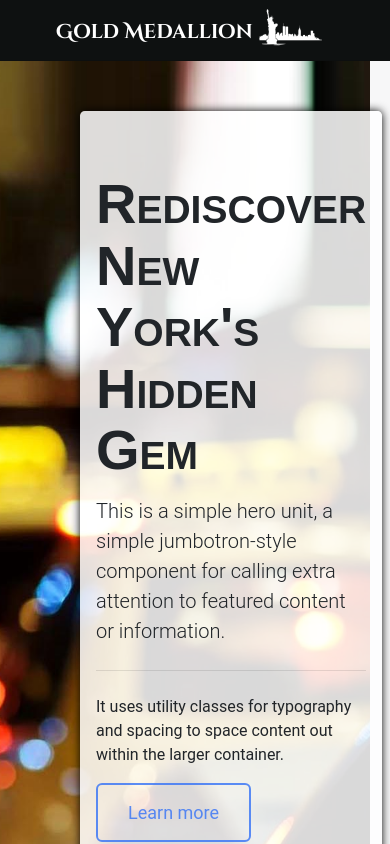
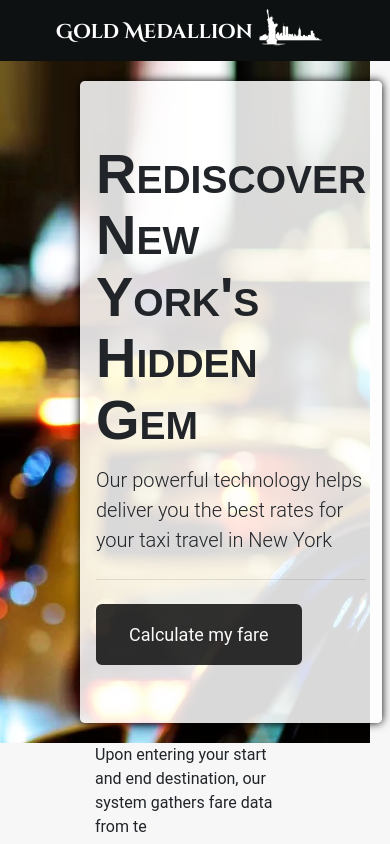
Before and after one commit to hughhhuang/gold_medallion, a React (Create React App) app: page /dashboard in a window 390 px wide. Built offline with nearby package versions, Linux system fonts and the light colour scheme.

Commit message:
separated pages

```diff
--- /dev/null
+++ b/src/components/Calculations.js
@@ -0,0 +1,18 @@
+import React, { Component } from 'react'
+import { Link } from 'react-router-dom'
+import Charts from './Charts'
+class Calculations extends Component {
+  render() {
+    return (
+      <div className="content">
+        <div className="container-fluid">
+          <div className="row">
+            <Charts />
+          </div>
+        </div>
+      </div>
+    )
+  }
+}
+
+export default Calculations
--- /dev/null
+++ b/src/components/Charts.js
@@ -0,0 +1,86 @@
+import React, { Component } from 'react'
+import ChartistGraph from 'react-chartist'
+import Jumbotron from './Jumbotron'
+
+class Charts extends Component {
+  render() {
+    let dataPie = {
+      labels: ["40%", "20%", "40%"],
+      series: [40, 20, 40]
+    }
+    let dataSales = {
+      labels: [
+        "9:00AM",
+        "12:00AM",
+        "3:00PM",
+        "6:00PM",
+        "9:00PM",
+        "12:00PM",
+        "3:00AM",
+        "6:00AM"
+      ],
+      series: [
+        [287, 385, 490, 492, 554, 586, 698, 695],
+        [67, 152, 143, 240, 287, 335, 435, 437],
+        [23, 113, 67, 108, 190, 239, 307, 308]
+      ]
+    }
+    return (
+      <div className="content">
+        <div className="container-fluid">
+            <div className="row">
+            <div className="col-md-4">
+              <div className="card ">
+                <div className="card-header ">
+                  <h4 className="card-title">Email Statistics</h4>
+                  <p className="card-category">Last Campaign Performance</p>
+                </div>
+                <div className="card-body ">
+                  <ChartistGraph data={dataPie} type="Pie" />
+                  <div className="legend">
+                    <i className="fa fa-circle text-info"></i> Open
+                                        <i className="fa fa-circle text-danger"></i> Bounce
+                                        <i className="fa fa-circle text-warning"></i> Unsubscribe
+                                    </div>
+                  <hr />
+                  <div className="stats">
+                    <i className="fa fa-clock-o"></i> Campaign sent 2 days ago
+                                    </div>
+                </div>
+              </div>
+            </div>
+            <div className="col-md-8">
+              <div className="card">
+                <div className="card-header ">
+                  <h4 className="card-title">Users Behavior</h4>
+                  <p className="card-category">24 Hours performance</p>
+                </div>
+                <div className="card-body ">
+                  <ChartistGraph data={dataSales} type="Line" />
+                </div>
+                <div className="card-footer ">
+                  <div className="legend">
+                    <i className="fa fa-circle text-info"></i> Open
+                    <i className="fa fa-circle text-danger"></i> Click
+                    <i className="fa fa-circle text-warning"></i> Click Second Time
+                </div>
+                  <hr />
+                  <div className="stats">
+                    <i className="fa fa-history"></i> Updated 3 minutes ago
+                  </div>
+                </div>
+              </div>
+            </div>
+
+          </div>
+
+          <div className="row">
+          <iframe src="https://public.tableau.com/shared/C5GHF3G5T?:display_count=y&:origin=viz_share_link?:showVizHome=no&:embed=true" width="800" height="600"></iframe>
+          </div>
+        </div>
+      </div>
+    )
+  }
+}
+
+export default Charts
--- a/src/components/Dashboard.js
+++ b/src/components/Dashboard.js
@@ -4,27 +4,7 @@ import Jumbotron from './Jumbotron'
 
 class Dashboard extends Component {
   render() {
-    let dataPie = {
-      labels: ["40%", "20%", "40%"],
-      series: [40, 20, 40]
-    }
-    let dataSales = {
-      labels: [
-        "9:00AM",
-        "12:00AM",
-        "3:00PM",
-        "6:00PM",
-        "9:00PM",
-        "12:00PM",
-        "3:00AM",
-        "6:00AM"
-      ],
-      series: [
-        [287, 385, 490, 492, 554, 586, 698, 695],
-        [67, 152, 143, 240, 287, 335, 435, 437],
-        [23, 113, 67, 108, 190, 239, 307, 308]
-      ]
-    }
+
     return (
       <div className="content">
         <div className="container-fluid">
@@ -33,52 +13,14 @@ class Dashboard extends Component {
           </div>
           <div className="row">
             <div className="col-md-4">
-              <div className="card ">
-                <div className="card-header ">
-                  <h4 className="card-title">Email Statistics</h4>
-                  <p className="card-category">Last Campaign Performance</p>
-                </div>
-                <div className="card-body ">
-                  <ChartistGraph data={dataPie} type="Pie" />
-                  <div className="legend">
-                    <i className="fa fa-circle text-info"></i> Open
-                                        <i className="fa fa-circle text-danger"></i> Bounce
-                                        <i className="fa fa-circle text-warning"></i> Unsubscribe
-                                    </div>
-                  <hr />
-                  <div className="stats">
-                    <i className="fa fa-clock-o"></i> Campaign sent 2 days ago
-                                    </div>
-                </div>
-              </div>
+              <p>Upon entering your start and end destination, our system gathers fare data from te </p>
             </div>
-            <div className="col-md-8">
-              <div className="card">
-                <div className="card-header ">
-                  <h4 className="card-title">Users Behavior</h4>
-                  <p className="card-category">24 Hours performance</p>
-                </div>
-                <div className="card-body ">
-                  <ChartistGraph data={dataSales} type="Line" />
-                </div>
-                <div className="card-footer ">
-                  <div className="legend">
-                    <i className="fa fa-circle text-info"></i> Open
-                    <i className="fa fa-circle text-danger"></i> Click
-                    <i className="fa fa-circle text-warning"></i> Click Second Time
-                </div>
-                  <hr />
-                  <div className="stats">
-                    <i className="fa fa-history"></i> Updated 3 minutes ago
-                  </div>
-                </div>
-              </div>
+            <div className="col-md-4">
+              <p>Step 2</p>
             </div>
-
-          </div>
-
-          <div className="row">
-          <iframe src="https://public.tableau.com/shared/C5GHF3G5T?:display_count=y&:origin=viz_share_link?:showVizHome=no&:embed=true" width="800" height="600"></iframe>
+            <div className="col-md-4">
+              <p>Step 3: We compare prices to Uber and Lyft</p>
+            </div>
           </div>
         </div>
       </div>
--- a/src/components/Jumbotron.js
+++ b/src/components/Jumbotron.js
@@ -1,15 +1,17 @@
 import React, { Component } from 'react'
-
+import { Link } from 'react-router-dom'
+import Calculations from './Calculations'
 class Jumbotron extends Component{
     render(){
         return(
             <div className="jumbotron">
                 <h1 className="display-4">Rediscover New York's Hidden Gem</h1>
-                <p className="lead">This is a simple hero unit, a simple jumbotron-style component for calling extra attention to featured content or information.</p>
+                <p className="lead">Our powerful technology helps deliver you the best rates for your taxi travel in New York</p>
                 <hr className="my-4"></hr>
-                <p>It uses utility classes for typography and spacing to space content out within the larger container.</p>
                 <p className="lead">
-                    <a className="btn btn-primary btn-lg" href="#" role="button">Learn more</a>
+                    <Link className="btn btn-primary btn-lg" id='jumbo-button' to='/calculations'>
+                        Calculate my fare
+                    </Link>
                 </p>
             </div>
         )
--- a/src/components/Main.js
+++ b/src/components/Main.js
@@ -4,6 +4,7 @@ import Footer from './Footer'
 import { Switch, Route, Redirect } from 'react-router-dom'
 import Dashboard from './Dashboard'
 import UserProfile from './UserProfile'
+import Calculations from './Calculations'
 
 class Main extends Component {
   render() {
@@ -13,6 +14,7 @@ class Main extends Component {
         <Switch>
           <Route path="/dashboard" component={Dashboard} />
           <Route path="/profile" component={UserProfile} />
+          <Route path="/calculations" component={Calculations} />
           <Redirect from='*' to='/dashboard' />
         </Switch>
         <Footer />
--- a/src/index.css
+++ b/src/index.css
@@ -98,7 +98,8 @@ code {
 
 .jumbotron{
   animation: 3s ease-out 0s 1 fadeInJumbotron;
-  margin: 50px 100px 50px 100px;
+  width: 90vw;
+  margin: 5vw 100px 5vw 100px;
   background-color: rgba(255, 255, 255, 0.85);
   box-shadow: 0px 0px 10px 0px #000000;
 }
@@ -112,14 +113,25 @@ code {
 @keyframes hideButton{
   0%{
     border: none;
-    color: rgb(255,255,255,0)
+    background-color: rgb(0,0,0,0);
+    color: rgb(0,0,0,0)
   }
   40%{
     border: none;
-    color: rgb(255,255,255,0)
+    background-color: rgb(0,0,0,0);
+    color: rgb(0,0,0,0);
   }
 }
 
-.jumbotron a{
+.jumbotron a, .jumbotron a:focus{
   animation: 3s ease-out 0s 1 hideButton;
+  background-color: black;
+  border: solid black;
+  color: white;
 }
+
+.jumbotron a:hover{
+  background-color: rgb(0,0,0,.6);
+  color: white;
+  border: solid rgb(0,0,0,.6);
+}
```
